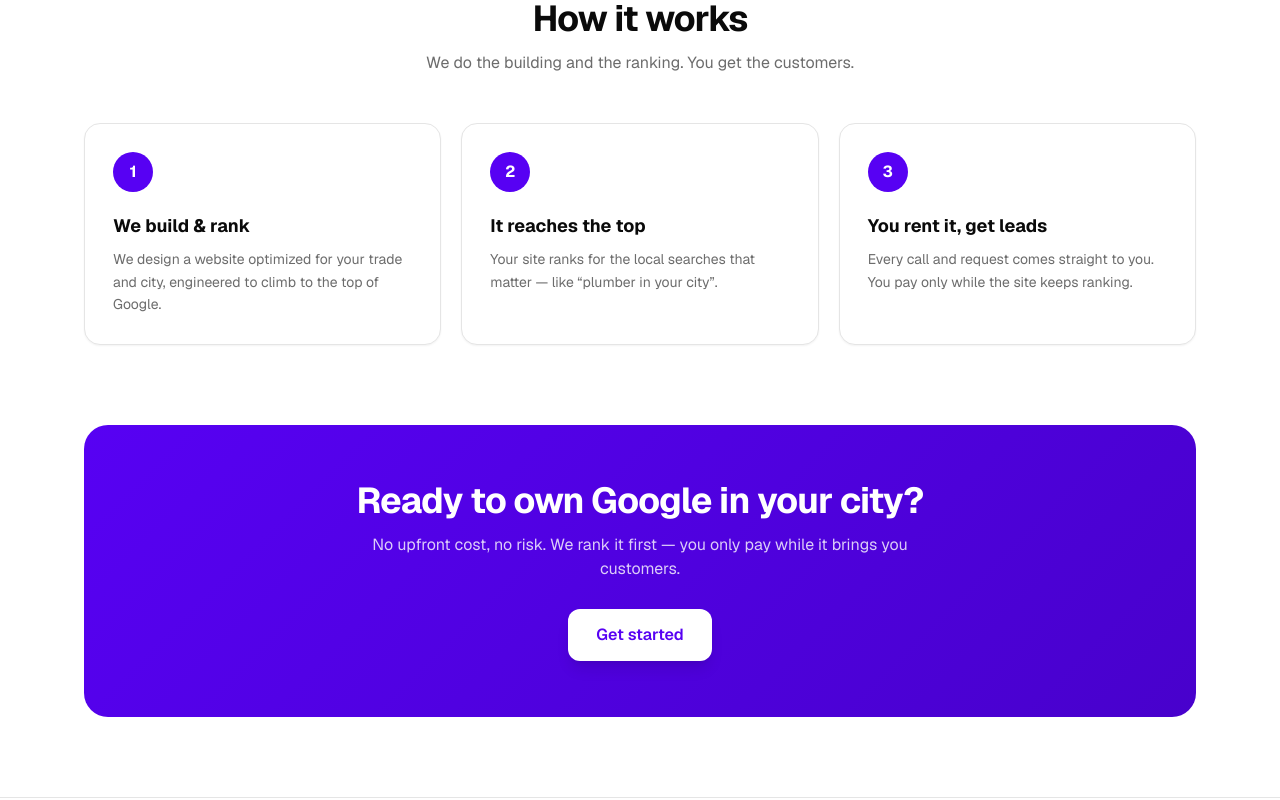
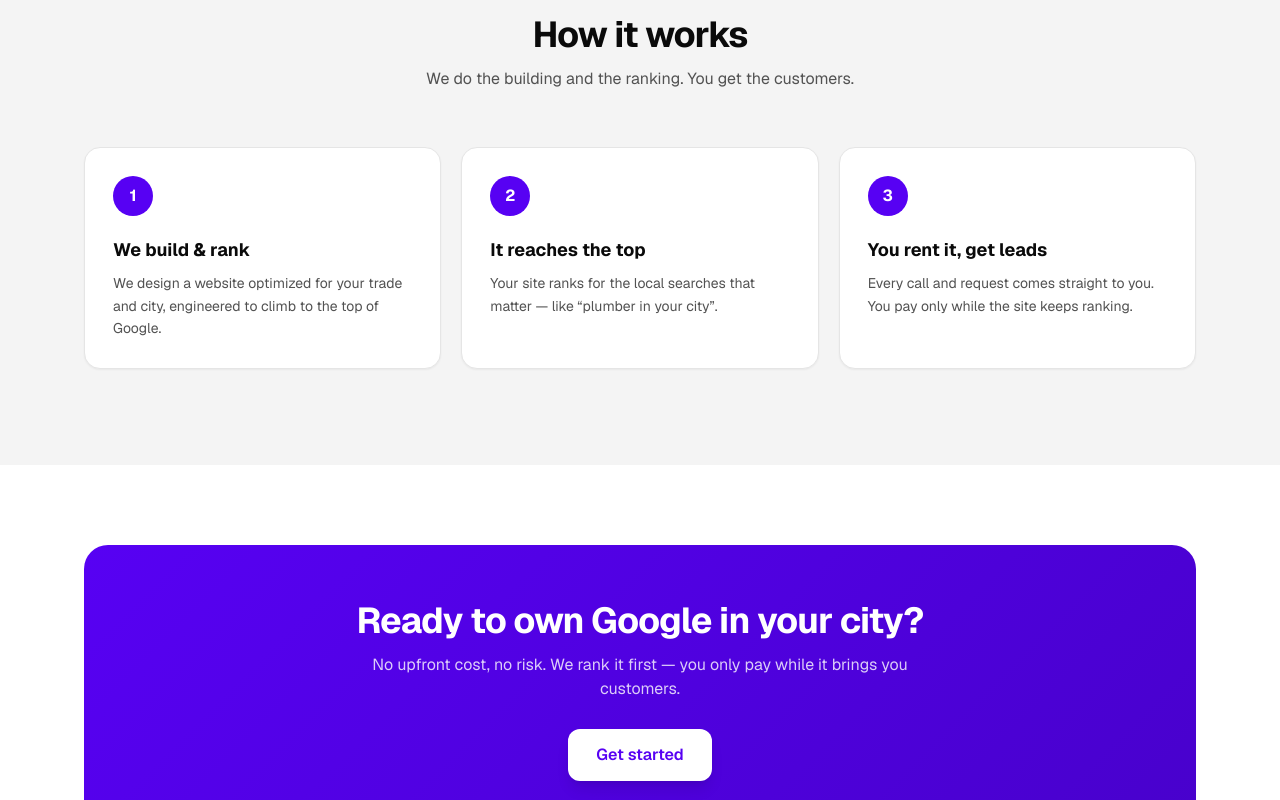
Before and after one commit to govocali-collab/nexuslocale, a Next.js app in the folder apps/dashboard/: page / in a window 1280 px wide. Shown: the part 1520-2320 px from the top of the page. Built offline with nearby package versions, Linux system fonts and the light colour scheme.

Commit message:
style(landing): alternate section backgrounds (white / #f4f4f4)
Full-bleed section backgrounds alternating after the dark hero: Why us (white),
How it works (#f4f4f4), CTA (white), footer (#f4f4f4). Inner max-w-6xl
containers keep content aligned.

```diff
--- a/apps/dashboard/src/app/page.tsx
+++ b/apps/dashboard/src/app/page.tsx
@@ -72,42 +72,47 @@ export default function LandingPage() {
         </div>
       </section>
 
-      {/* ── Why us (bénéfices) ───────────────────────────────────────────── */}
-      <section id="why" className="max-w-6xl mx-auto px-5 py-24">
+      {/* ── Why us (bénéfices) — fond BLANC ──────────────────────────────── */}
+      <section id="why" className="bg-white py-24">
+        <div className="max-w-6xl mx-auto px-5">
           <div className="text-center max-w-xl mx-auto">
             <h2 className="text-3xl sm:text-4xl font-bold tracking-tight">Websites that bring you business</h2>
             <p className="mt-3 text-neutral-600">Beautiful design and local SEO, built to turn Google searches into customers.</p>
           </div>
           <div className="mt-14 grid grid-cols-1 sm:grid-cols-2 lg:grid-cols-3 gap-5">
             {BENEFITS.map((f) => (
-            <div key={f.t} className="rounded-2xl border border-neutral-200 p-6 transition-shadow hover:shadow-md">
+              <div key={f.t} className="rounded-2xl border border-neutral-200 bg-white p-6 transition-shadow hover:shadow-md">
                 <div className="grid size-10 place-items-center rounded-xl mb-4 text-lg" style={{ backgroundColor: '#f0ebfe', color: VIOLET_DARK }}>◆</div>
                 <h3 className="font-semibold text-[#0a0a0a]">{f.t}</h3>
                 <p className="mt-1.5 text-sm text-neutral-600 leading-relaxed">{f.d}</p>
               </div>
             ))}
           </div>
+        </div>
       </section>
 
-      {/* ── How it works (rank-and-rent) ─────────────────────────────────── */}
-      <section id="how" className="max-w-6xl mx-auto px-5 py-20">
+      {/* ── How it works — fond GRIS #f4f4f4 ─────────────────────────────── */}
+      <section id="how" className="py-24" style={{ backgroundColor: '#f4f4f4' }}>
+        <div className="max-w-6xl mx-auto px-5">
           <div className="text-center max-w-2xl mx-auto">
             <h2 className="text-3xl sm:text-4xl font-bold tracking-tight">How it works</h2>
-          <p className="mt-3 text-[#0a0a0a]/60">We do the building and the ranking. You get the customers.</p>
+            <p className="mt-3 text-neutral-600">We do the building and the ranking. You get the customers.</p>
           </div>
-        <div className="mt-12 grid grid-cols-1 md:grid-cols-3 gap-5">
+          <div className="mt-14 grid grid-cols-1 md:grid-cols-3 gap-5">
             {STEPS.map((s) => (
               <div key={s.n} className="rounded-2xl border border-neutral-200 bg-white p-7 shadow-sm">
                 <div className="h-10 w-10 rounded-full flex items-center justify-center text-white font-bold mb-5" style={{ backgroundColor: VIOLET }}>{s.n}</div>
                 <h3 className="text-lg font-bold">{s.t}</h3>
-              <p className="mt-2 text-sm text-[#0a0a0a]/60 leading-relaxed">{s.d}</p>
+                <p className="mt-2 text-sm text-neutral-600 leading-relaxed">{s.d}</p>
               </div>
             ))}
           </div>
+        </div>
       </section>
 
-      {/* ── CTA final ────────────────────────────────────────────────────── */}
-      <section className="max-w-6xl mx-auto px-5 pb-20">
+      {/* ── CTA final — fond BLANC ───────────────────────────────────────── */}
+      <section className="bg-white py-20">
+        <div className="max-w-6xl mx-auto px-5">
           <div className="rounded-3xl px-8 py-14 text-center text-white" style={{ background: `linear-gradient(135deg, ${VIOLET}, #4801cc)` }}>
             <h2 className="text-3xl sm:text-4xl font-bold tracking-tight">Ready to own Google in your city?</h2>
             <p className="mt-3 text-white/80 max-w-xl mx-auto">No upfront cost, no risk. We rank it first — you only pay while it brings you customers.</p>
@@ -115,10 +120,11 @@ export default function LandingPage() {
               Get started
             </Link>
           </div>
+        </div>
       </section>
 
-      {/* ── Footer ───────────────────────────────────────────────────────── */}
-      <footer className="border-t border-neutral-200">
+      {/* ── Footer — fond GRIS #f4f4f4 ───────────────────────────────────── */}
+      <footer className="border-t border-neutral-200" style={{ backgroundColor: '#f4f4f4' }}>
         <div className="max-w-6xl mx-auto px-5 py-10 flex flex-col sm:flex-row items-center justify-between gap-4 text-sm text-[#0a0a0a]/50">
           <span className="font-bold" style={{ color: VIOLET }}>NexusLocale</span>
           <div className="flex items-center gap-6">
```
Lines whose indentation alone changed are shown as unchanged.
